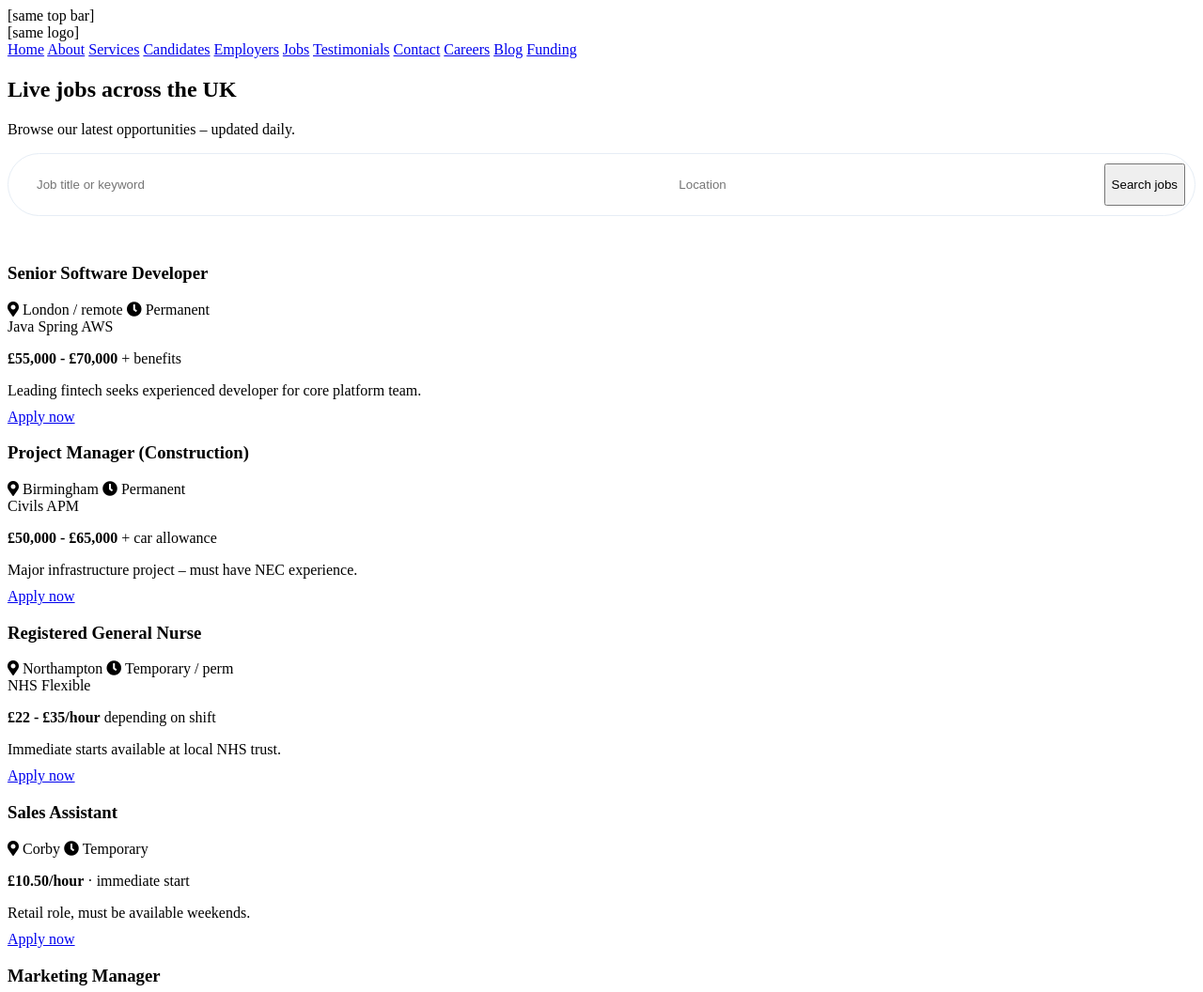
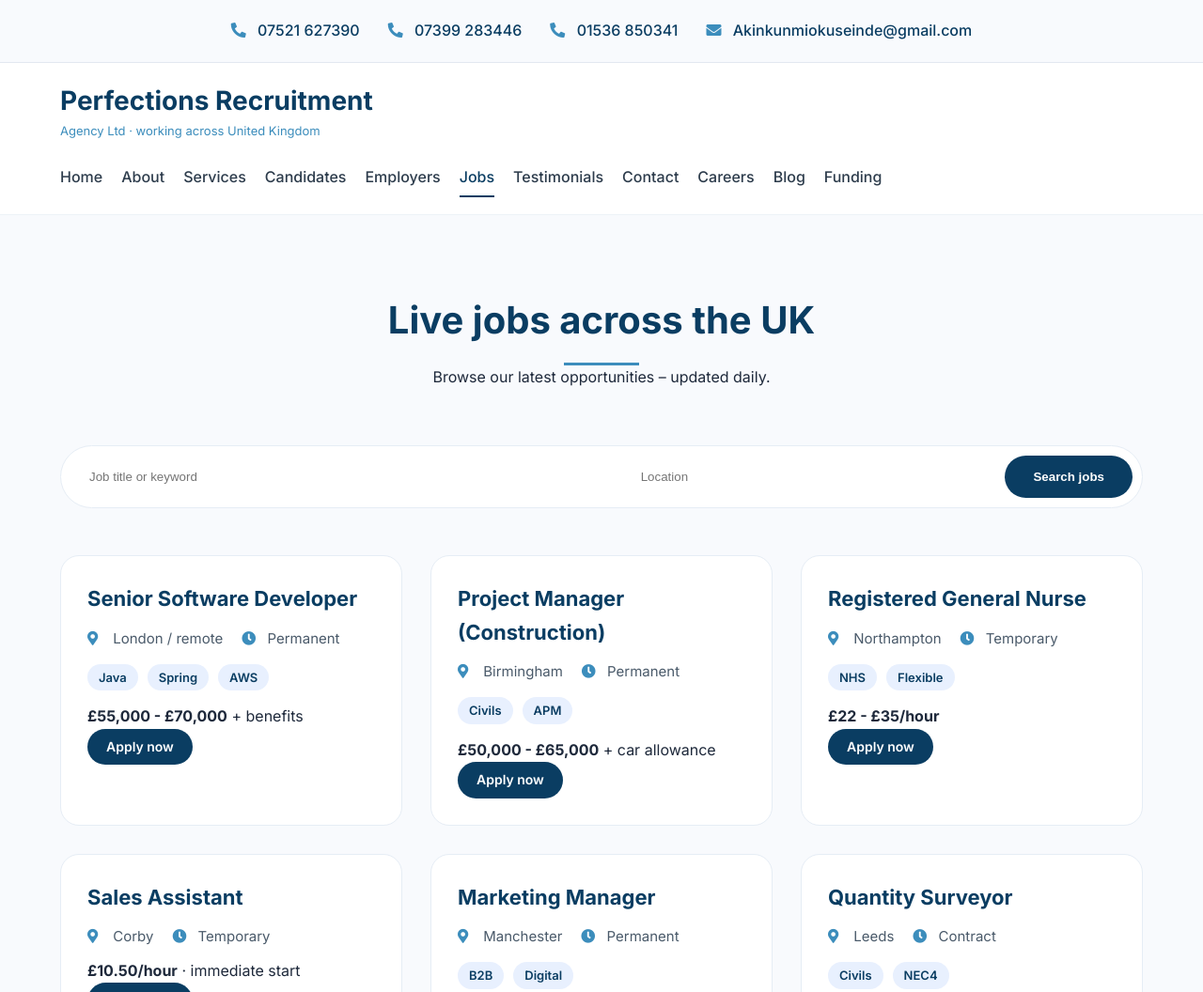
Before and after one commit to delux1000/Pfff, a website: page public/jobs.html in a window 1280 px wide. Shown: the top 1056 px of the page at 94% size. Drawn offline with Linux system fonts and the light colour scheme.

Commit message:
Update jobs.html

```diff
--- a/public/jobs.html
+++ b/public/jobs.html
@@ -3,19 +3,78 @@
 <head>
   <meta charset="UTF-8">
   <meta name="viewport" content="width=device-width, initial-scale=1.0">
-  <title>Jobs – Latest Opportunities | Perfections Recruitment Agency Ltd</title>
-  <!-- same styles as candidates page -->
+  <title>Latest Jobs – Perfections Recruitment Agency Ltd</title>
   <link rel="preconnect" href="https://fonts.googleapis.com">
   <link rel="preconnect" href="https://fonts.gstatic.com" crossorigin>
   <link href="https://fonts.googleapis.com/css2?family=Inter:opsz,wght@14..32,400;14..32,500;14..32,600;14..32,700&display=swap" rel="stylesheet">
   <link rel="stylesheet" href="https://cdnjs.cloudflare.com/ajax/libs/font-awesome/5.15.4/css/all.min.css">
-  <style>/* same global styles - copy from above */</style>
+  <style>
+    * { margin: 0; padding: 0; box-sizing: border-box; }
+    body { font-family: 'Inter', sans-serif; color: #1e293b; line-height: 1.6; }
+    .container { max-width: 1200px; margin: 0 auto; padding: 0 24px; }
+
+    .main-header { background: white; padding: 18px 0; border-bottom: 1px solid #edf2f7; }
+    .main-header .container { display: flex; justify-content: space-between; align-items: center; flex-wrap: wrap; gap: 20px; }
+    .logo h1 { font-size: 28px; color: #0A3D62; }
+    .logo span { font-size: 13px; color: #3c8dbc; display: block; }
+    .nav { display: flex; gap: 20px; flex-wrap: wrap; }
+    .nav a { color: #2d3c4c; font-weight: 500; text-decoration: none; padding: 6px 0; border-bottom: 2px solid transparent; }
+    .nav a:hover, .nav a.active { color: #0A3D62; border-bottom-color: #0A3D62; }
+
+    .btn { background: #0A3D62; color: white; padding: 12px 30px; border-radius: 40px; text-decoration: none; display: inline-block; font-weight: 600; border: none; cursor: pointer; }
+    .btn-outline { background: transparent; border: 2px solid #0A3D62; color: #0A3D62; }
+    .btn-small { padding: 8px 20px; font-size: 14px; }
+
+    .section { padding: 80px 0; }
+    .section-title { text-align: center; margin-bottom: 60px; }
+    .section-title h2 { font-size: 40px; color: #0A3D62; position: relative; display: inline-block; padding-bottom: 16px; }
+    .section-title h2::after { content: ''; position: absolute; bottom: 0; left: 50%; transform: translateX(-50%); width: 80px; height: 3px; background: #3c8dbc; }
+
+    .grid-2 { display: grid; grid-template-columns: repeat(auto-fit, minmax(350px, 1fr)); gap: 30px; }
+
+    .job-card { background: white; border-radius: 20px; padding: 28px; border: 1px solid #e6edf5; transition: 0.2s; }
+    .job-card:hover { border-color: #0A3D62; box-shadow: 0 10px 25px rgba(10,61,98,0.05); }
+    .job-card h3 { font-size: 22px; color: #0A3D62; margin-bottom: 8px; }
+    .job-meta { display: flex; gap: 20px; flex-wrap: wrap; color: #4a5a6a; margin: 12px 0; font-size: 15px; }
+    .job-meta i { margin-right: 5px; color: #3c8dbc; width: 18px; }
+    .job-tags { display: flex; gap: 10px; flex-wrap: wrap; margin: 15px 0; }
+    .tag { background: #e8f0fe; color: #0A3D62; padding: 4px 12px; border-radius: 40px; font-size: 13px; font-weight: 600; }
+
+    .contact-row { background: #f8fafd; padding: 20px 0; border-bottom: 1px solid #e2e8f0; }
+    .contact-row .container { display: flex; justify-content: center; gap: 30px; flex-wrap: wrap; }
+    .contact-row a { color: #0A3D62; font-weight: 500; text-decoration: none; }
+    .contact-row i { margin-right: 8px; color: #3c8dbc; }
+
+    .bg-soft { background: #f8fafd; }
+
+    .footer { background: #0A3D62; color: #e0eefb; padding: 70px 0 20px; }
+    .footer .container { display: grid; grid-template-columns: repeat(auto-fit, minmax(200px, 1fr)); gap: 40px; }
+    .footer h4 { color: white; border-bottom: 1px solid #3c8dbc; padding-bottom: 12px; margin-bottom: 20px; }
+    .footer a { color: #e0eefb; text-decoration: none; }
+    .copyright { background: #052e4a; color: #b0c9e5; text-align: center; padding: 22px 0; }
+
+    @media (max-width: 768px) {
+      .nav { justify-content: center; }
+      .logo h1 { text-align: center; }
+    }
+  </style>
 </head>
 <body>
-  <div class="top-bar">[same top bar]</div>
+  <div class="contact-row">
+    <div class="container">
+      <a href="tel:07521627390"><i class="fas fa-phone-alt"></i> 07521 627390</a>
+      <a href="tel:07399283446"><i class="fas fa-phone-alt"></i> 07399 283446</a>
+      <a href="tel:01536850341"><i class="fas fa-phone-alt"></i> 01536 850341</a>
+      <a href="mailto:Akinkunmiokuseinde@gmail.com"><i class="fas fa-envelope"></i> Akinkunmiokuseinde@gmail.com</a>
+    </div>
+  </div>
+
   <header class="main-header">
     <div class="container">
-      <div class="logo">[same logo]</div>
+      <div class="logo">
+        <h1>Perfections Recruitment</h1>
+        <span>Agency Ltd · working across United Kingdom</span>
+      </div>
       <nav class="nav">
         <a href="index.html">Home</a>
         <a href="about.html">About</a>
@@ -40,62 +99,45 @@
         <p>Browse our latest opportunities – updated daily.</p>
       </div>
 
-      <!-- search/filter (simple) -->
+      <!-- search -->
       <div style="background: white; border-radius: 60px; padding: 10px; display: flex; flex-wrap: wrap; gap: 10px; margin-bottom: 50px; border: 1px solid #e6edf5;">
         <input type="text" placeholder="Job title or keyword" style="flex: 3; min-width: 200px; border: none; padding: 15px 20px; border-radius: 50px; outline: none;">
         <input type="text" placeholder="Location" style="flex: 2; min-width: 150px; border: none; padding: 15px 20px; border-radius: 50px; outline: none;">
-        <button class="btn" style="flex: 0 0 auto;">Search jobs</button>
+        <button class="btn">Search jobs</button>
       </div>
 
       <!-- job listings -->
-      <div class="grid-2" style="gap: 20px;">
-        <!-- job 1 -->
+      <div class="grid-2">
         <div class="job-card">
           <h3>Senior Software Developer</h3>
           <div class="job-meta">
             <span><i class="fas fa-map-marker-alt"></i> London / remote</span>
             <span><i class="fas fa-clock"></i> Permanent</span>
           </div>
-          <div class="job-tags">
-            <span class="tag">Java</span>
-            <span class="tag">Spring</span>
-            <span class="tag">AWS</span>
-          </div>
+          <div class="job-tags"><span class="tag">Java</span><span class="tag">Spring</span><span class="tag">AWS</span></div>
           <p><strong>£55,000 - £70,000</strong> + benefits</p>
-          <p style="margin: 10px 0;">Leading fintech seeks experienced developer for core platform team.</p>
           <a href="#" class="btn btn-small">Apply now</a>
         </div>
-        <!-- job 2 -->
         <div class="job-card">
           <h3>Project Manager (Construction)</h3>
           <div class="job-meta">
             <span><i class="fas fa-map-marker-alt"></i> Birmingham</span>
             <span><i class="fas fa-clock"></i> Permanent</span>
           </div>
-          <div class="job-tags">
-            <span class="tag">Civils</span>
-            <span class="tag">APM</span>
-          </div>
+          <div class="job-tags"><span class="tag">Civils</span><span class="tag">APM</span></div>
           <p><strong>£50,000 - £65,000</strong> + car allowance</p>
-          <p style="margin: 10px 0;">Major infrastructure project – must have NEC experience.</p>
           <a href="#" class="btn btn-small">Apply now</a>
         </div>
-        <!-- job 3 -->
         <div class="job-card">
           <h3>Registered General Nurse</h3>
           <div class="job-meta">
             <span><i class="fas fa-map-marker-alt"></i> Northampton</span>
-            <span><i class="fas fa-clock"></i> Temporary / perm</span>
+            <span><i class="fas fa-clock"></i> Temporary</span>
           </div>
-          <div class="job-tags">
-            <span class="tag">NHS</span>
-            <span class="tag">Flexible</span>
-          </div>
-          <p><strong>£22 - £35/hour</strong> depending on shift</p>
-          <p style="margin: 10px 0;">Immediate starts available at local NHS trust.</p>
+          <div class="job-tags"><span class="tag">NHS</span><span class="tag">Flexible</span></div>
+          <p><strong>£22 - £35/hour</strong></p>
           <a href="#" class="btn btn-small">Apply now</a>
         </div>
-        <!-- job 4 -->
         <div class="job-card">
           <h3>Sales Assistant</h3>
           <div class="job-meta">
@@ -103,49 +145,37 @@
             <span><i class="fas fa-clock"></i> Temporary</span>
           </div>
           <p><strong>£10.50/hour</strong> · immediate start</p>
-          <p style="margin: 10px 0;">Retail role, must be available weekends.</p>
           <a href="#" class="btn btn-small">Apply now</a>
         </div>
-        <!-- job 5 -->
         <div class="job-card">
           <h3>Marketing Manager</h3>
           <div class="job-meta">
             <span><i class="fas fa-map-marker-alt"></i> Manchester</span>
             <span><i class="fas fa-clock"></i> Permanent</span>
           </div>
-          <div class="job-tags">
-            <span class="tag">B2B</span>
-            <span class="tag">Digital</span>
-          </div>
+          <div class="job-tags"><span class="tag">B2B</span><span class="tag">Digital</span></div>
           <p><strong>£40,000 - £50,000</strong></p>
-          <p style="margin: 10px 0;">Lead marketing for growing tech company.</p>
           <a href="#" class="btn btn-small">Apply now</a>
         </div>
-        <!-- job 6 -->
         <div class="job-card">
           <h3>Quantity Surveyor</h3>
           <div class="job-meta">
             <span><i class="fas fa-map-marker-alt"></i> Leeds</span>
             <span><i class="fas fa-clock"></i> Contract</span>
           </div>
-          <div class="job-tags">
-            <span class="tag">Civils</span>
-            <span class="tag">NEC4</span>
-          </div>
+          <div class="job-tags"><span class="tag">Civils</span><span class="tag">NEC4</span></div>
           <p><strong>£300-£400/day</strong> (outside IR35)</p>
-          <p style="margin: 10px 0;">6-month contract with possible extension.</p>
           <a href="#" class="btn btn-small">Apply now</a>
         </div>
       </div>
 
-      <!-- pagination -->
       <div style="text-align: center; margin-top: 50px;">
         <a href="#" class="btn btn-outline">Load more jobs</a>
       </div>
     </div>
   </section>
 
-  <!-- CTA to register -->
+  <!-- CTA -->
   <section class="section">
     <div class="container" style="text-align: center;">
       <h2 style="font-size: 28px; color: #0A3D62;">Don't see the right role?</h2>
@@ -154,7 +184,13 @@
     </div>
   </section>
 
-  <footer class="footer">[same footer]</footer>
-  <div class="copyright">[same copyright]</div>
+  <footer class="footer">
+    <div class="container">
+      <div><h4>Perfections Recruitment</h4><p>UK‑wide recruitment specialists.<br>Corby, Northamptonshire</p></div>
+      <div><h4>Explore</h4><ul><li><a href="about.html">About</a></li><li><a href="services.html">Services</a></li><li><a href="candidates.html">Candidates</a></li></ul></div>
+      <div><h4>Contact</h4><p><i class="fas fa-phone-alt"></i> 07521 627390</p><p><i class="fas fa-envelope"></i> Akinkunmiokuseinde@gmail.com</p></div>
+    </div>
+  </footer>
+  <div class="copyright">© 2025 Perfections Recruitment Agency Ltd</div>
 </body>
 </html>
```
